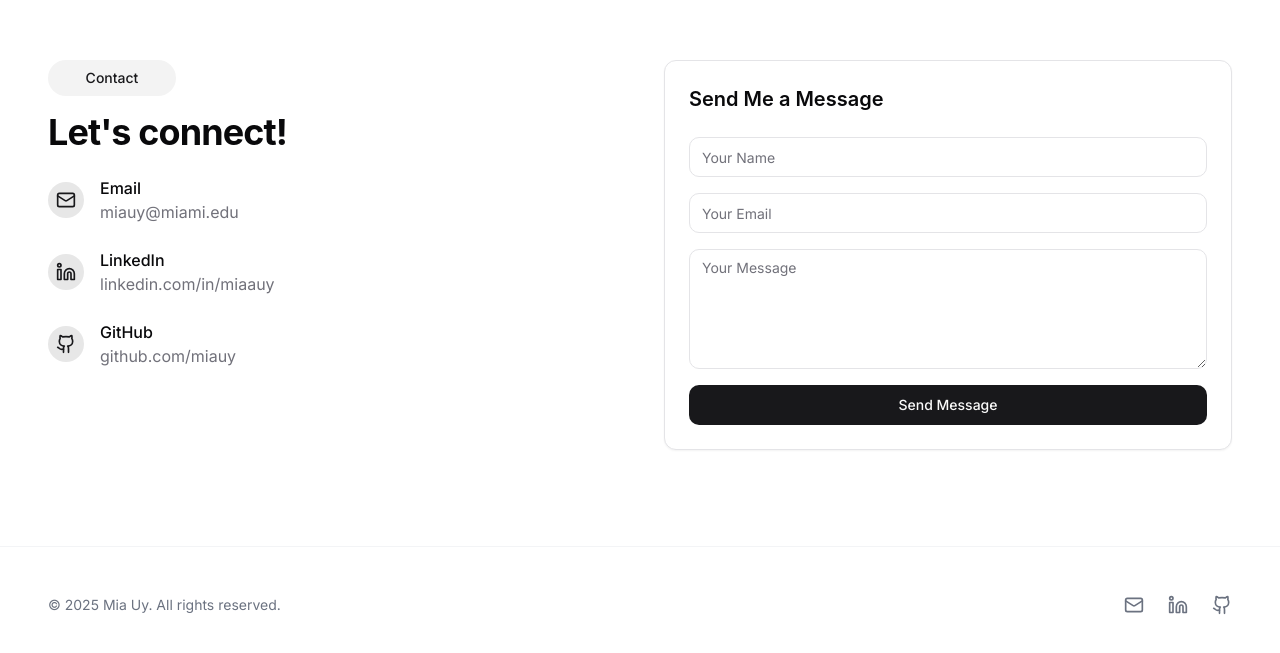
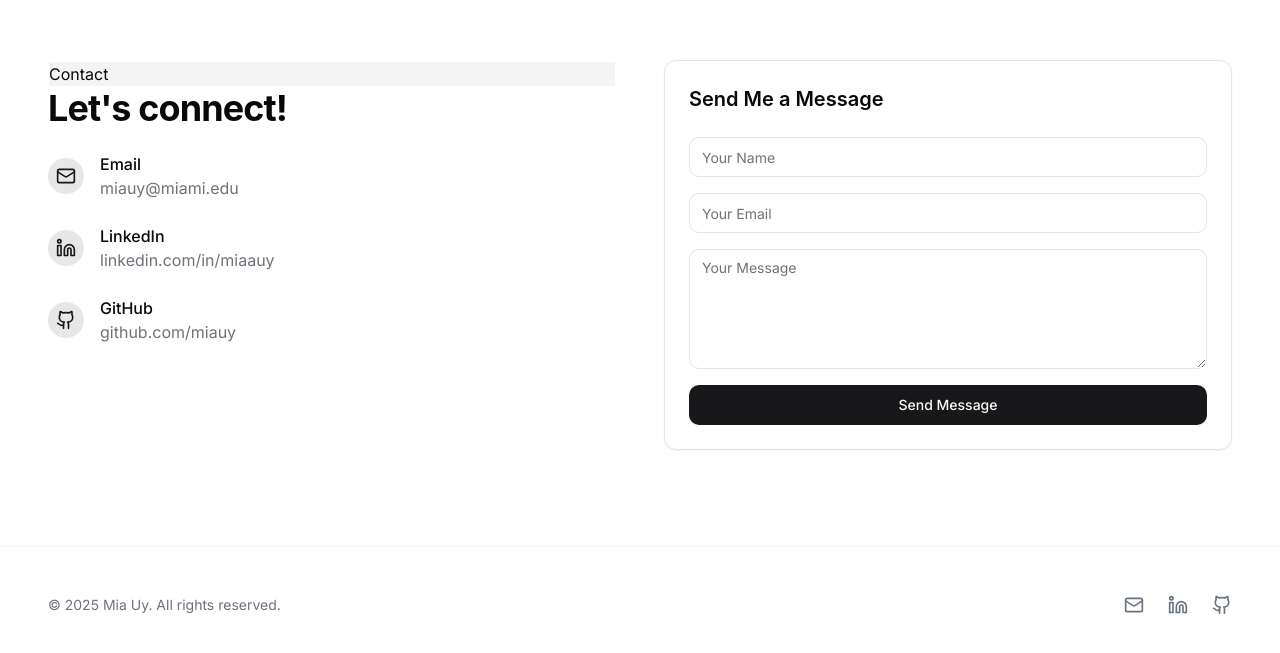
Before and after one commit to miauy/mia-personalwebsite, a React (Vite) app: page / in a window 1280 px wide. Shown: the part 3492-4145 px from the top of the page. Built offline with nearby package versions, Linux system fonts and the light colour scheme.

Commit message:
Visual edit in Lovable
Edited UI in Lovable

```diff
--- a/src/components/sections/Contact.tsx
+++ b/src/components/sections/Contact.tsx
@@ -1,24 +1,15 @@
-
 import { Container } from "@/components/ui/Container";
 import { Button } from "@/components/ui/button";
 import { cn } from "@/lib/utils";
 import { Github, Linkedin, Mail } from "lucide-react";
 import { Input } from "@/components/ui/input";
 import { Textarea } from "@/components/ui/textarea";
-
 export function Contact() {
-  return (
-    <section id="contact" className="py-24">
+  return <section id="contact" className="py-24">
       <Container>
         <div className="grid grid-cols-1 md:grid-cols-2 gap-12">
           <div className="flex flex-col">
-            <div
-              className={cn(
-                "inline-block mb-4 px-1 py-2 rounded-full text-center w-32",
-                "bg-primary/5 text-primary text-sm font-medium",
-                "dark:bg-primary/10"
-              )}
-            >
+            <div className="bg-zinc-100 mx-px my-[2px] py-0 rounded-none px-0">
               Contact
             </div>
 
@@ -82,6 +73,5 @@ export function Contact() {
           </div>
         </div>
       </Container>
-    </section>
-  );
+    </section>;
 }
```
